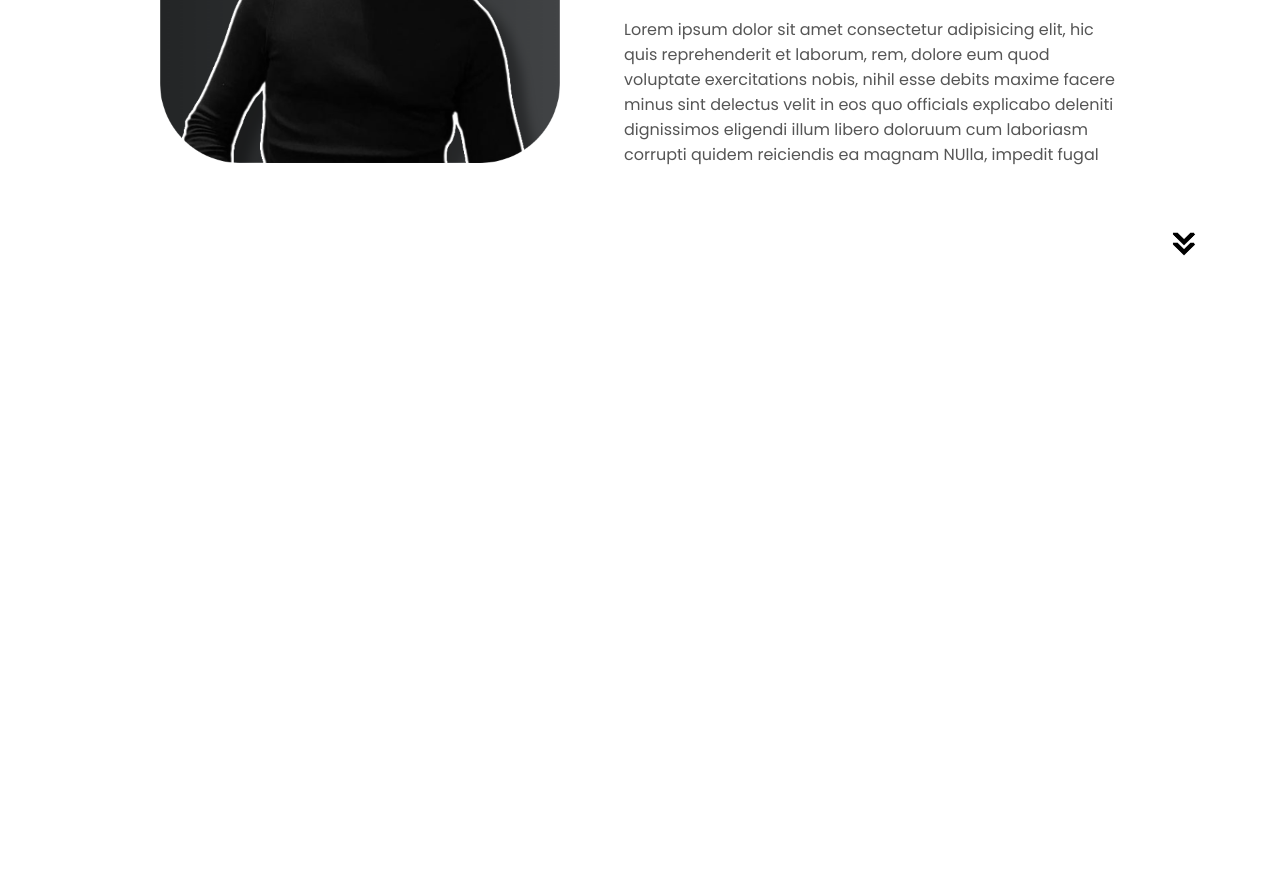
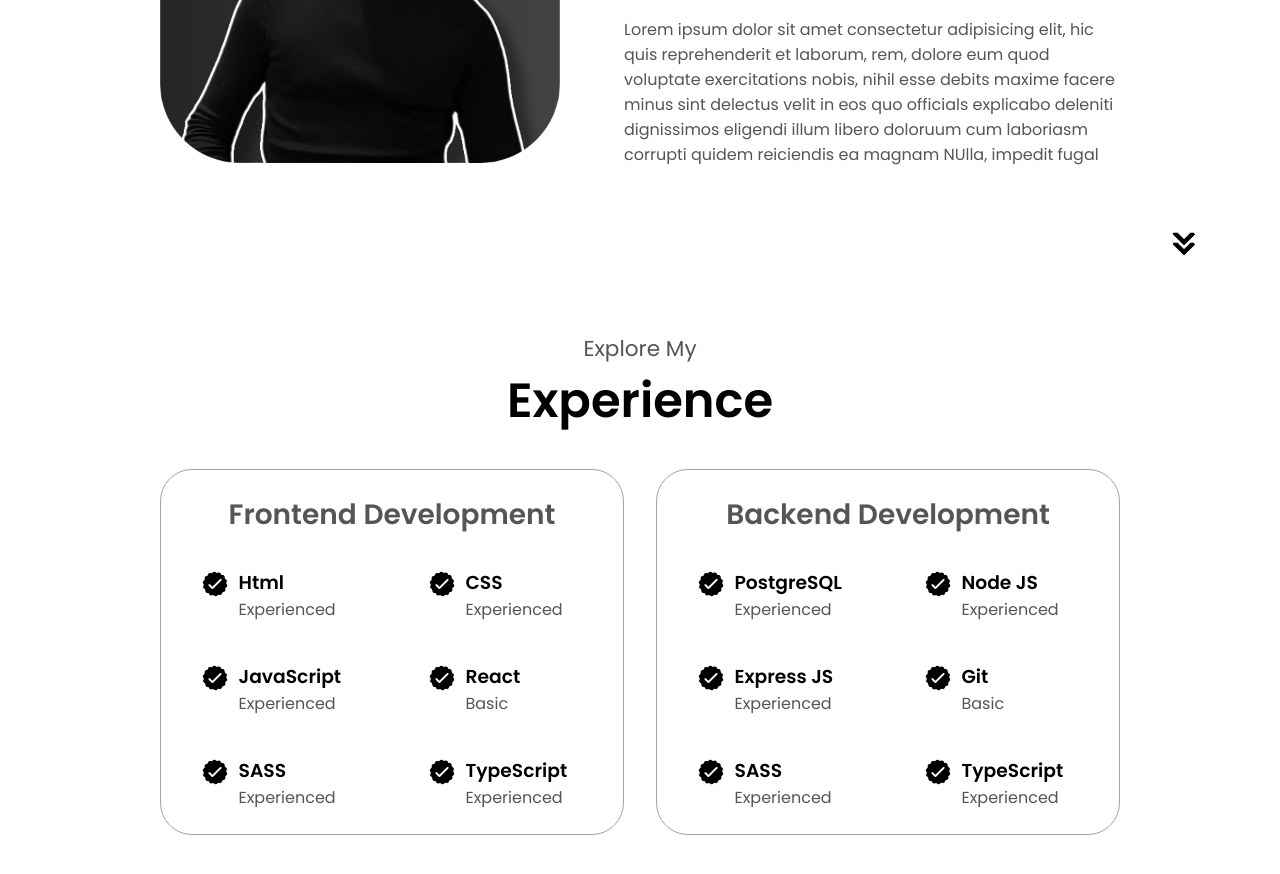
Before and after one commit to vepaamanov/html-css-js-portfolio-project, a plain HTML site: page index.html in a window 1280 px wide. Shown: the part 1244-2118 px from the top of the page. Before the commit the page ends 1544 px from the top, so only its background shows below. Drawn offline with Linux system fonts and the light colour scheme.

Commit message:
Experience section is done

```diff
--- a/index.html
+++ b/index.html
@@ -90,6 +90,108 @@
         </div>
         <img src="./assets/arrow.png" alt="icon arrow" class="arrow" onclick="location.href='./#experience'"/>
     </section>
+    <section id="experience">
+        <p class="section_text_p1">Explore My</p>
+        <h1 class="title">Experience</h1>
+        <div class="experience-details-container">
+            <div class="about-containers">
+                <div class="details-container">
+                    <h2 class="experience-sub-title">Frontend Development</h2>
+                    <div class="article-container">
+                        <article>
+                            <img src="./assets/checkmark.png" alt="Experience icon" class="icon"/>
+                            <div>
+                                <h3>Html</h3>
+                                <p>Experienced</p>
+                            </div>
+                        </article>
+                        <article>
+                            <img src="./assets/checkmark.png" alt="Experience icon" class="icon"/>
+                            <div>
+                                <h3>CSS</h3>
+                                <p>Experienced</p>
+                            </div>
+                        </article>
+                        <article>
+                            <img src="./assets/checkmark.png" alt="Experience icon" class="icon"/>
+                            <div>
+                                <h3>JavaScript</h3>
+                                <p>Experienced</p>
+                            </div>
+                        </article>
+                        <article>
+                            <img src="./assets/checkmark.png" alt="Experience icon" class="icon"/>
+                            <div>
+                                <h3>React</h3>
+                                <p>Basic</p>
+                            </div>
+                        </article>
+                        <article>
+                            <img src="./assets/checkmark.png" alt="Experience icon" class="icon"/>
+                            <div>
+                                <h3>SASS</h3>
+                                <p>Experienced</p>
+                            </div>
+                        </article>
+                        <article>
+                            <img src="./assets/checkmark.png" alt="Experience icon" class="icon"/>
+                            <div>
+                                <h3>TypeScript</h3>
+                                <p>Experienced</p>
+                            </div>
+                        </article>
+                    </div>
+                </div>
+                <div class="details-container">
+                    <h2 class="experience-sub-title">Backend Development</h2>
+                    <div class="article-container">
+                        <article>
+                            <img src="./assets/checkmark.png" alt="Experience icon" class="icon"/>
+                            <div>
+                                <h3>PostgreSQL</h3>
+                                <p>Experienced</p>
+                            </div>
+                        </article>
+                        <article>
+                            <img src="./assets/checkmark.png" alt="Experience icon" class="icon"/>
+                            <div>
+                                <h3>Node JS</h3>
+                                <p>Experienced</p>
+                            </div>
+                        </article>
+                        <article>
+                            <img src="./assets/checkmark.png" alt="Experience icon" class="icon"/>
+                            <div>
+                                <h3>Express JS</h3>
+                                <p>Experienced</p>
+                            </div>
+                        </article>
+                        <article>
+                            <img src="./assets/checkmark.png" alt="Experience icon" class="icon"/>
+                            <div>
+                                <h3>Git</h3>
+                                <p>Basic</p>
+                            </div>
+                        </article>
+                        <article>
+                            <img src="./assets/checkmark.png" alt="Experience icon" class="icon"/>
+                            <div>
+                                <h3>SASS</h3>
+                                <p>Experienced</p>
+                            </div>
+                        </article>
+                        <article>
+                            <img src="./assets/checkmark.png" alt="Experience icon" class="icon"/>
+                            <div>
+                                <h3>TypeScript</h3>
+                                <p>Experienced</p>
+                            </div>
+                        </article>
+                    </div>
+                </div>
+            </div>
+        </div>
+    </section>
     <script src="script.js"></script>
 </body>
 </html>
--- a/style.css
+++ b/style.css
@@ -316,3 +316,43 @@ a, .btn {
     width: 400px;
     margin: auto 0;
 }
+
+
+/* Experience Section */
+
+#experience {
+    position: relative;
+}
+
+.experience-sub-title {
+    color: rgb(85, 85, 85);
+    font-weight: 600;
+    font-size: 1.75rem;
+    margin-bottom: 2rem;
+}
+
+.experience-details-container {
+    display: flex;
+    justify-content: center;
+    flex-direction: column;
+}
+
+.article-container {
+    display: flex;
+    text-align: initial;
+    flex-wrap: wrap;
+    flex-direction: row;
+    gap: 2.5rem;
+    justify-content: space-around;
+}
+
+article {
+    display: flex;
+    width: 10rem;
+   /* justify-content: space-around;*/
+    gap: 0.5rem;
+}
+
+article .icon {
+    cursor: default;
+}
```
